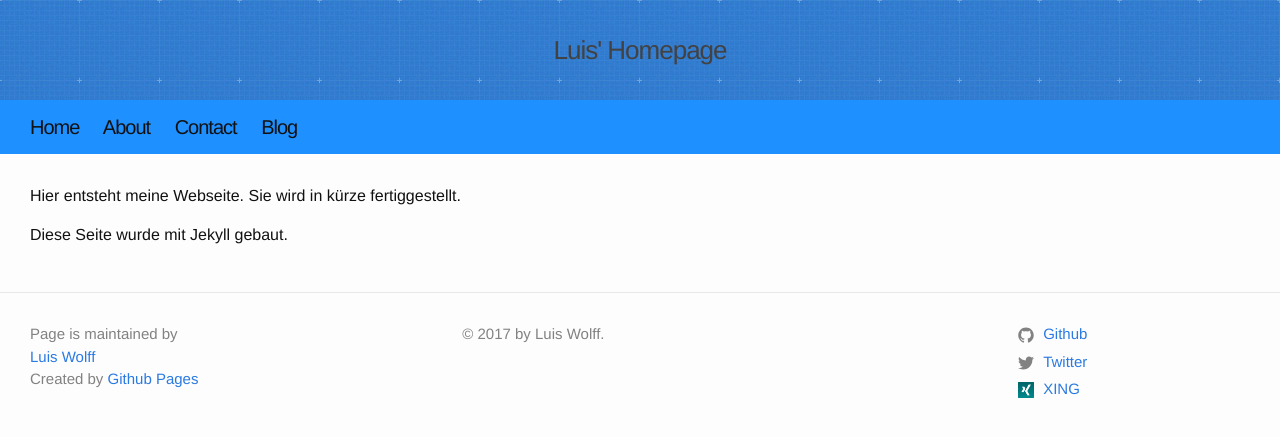
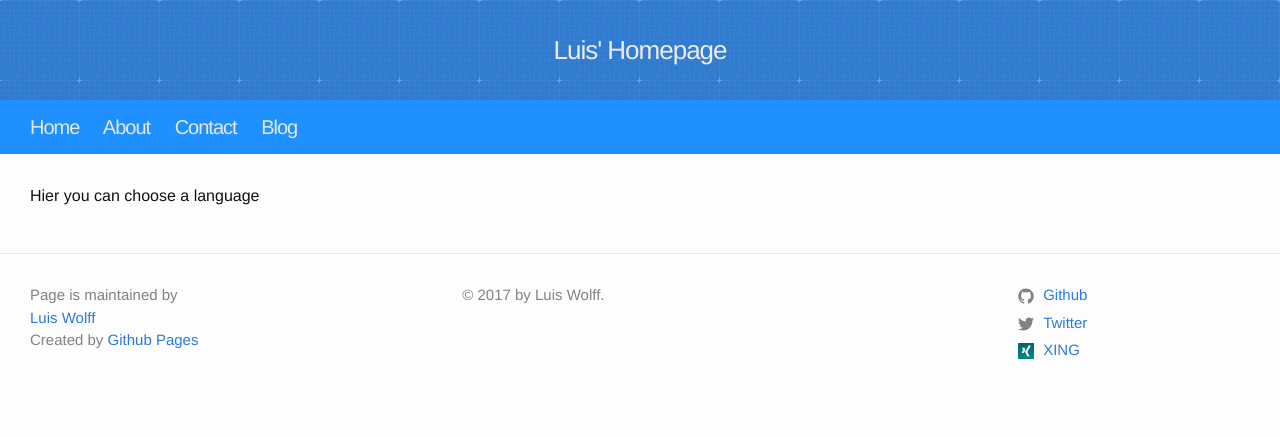
Before and after one commit to luiswolff/luiswolff.github.io, a Jekyll site: the page built from index.html, in a window 1280 px wide. Shown: the top 437 px of the page. Built offline with Jekyll 4.4.1, drawn with Linux system fonts in a browser that asks for light colours.

Commit message:
added languages

```diff
--- a/_includes/nav.html
+++ b/_includes/nav.html
@@ -7,9 +7,9 @@
             </span>
         </label>
         <div class="trigger">
-            <a class="page-link" href="/index.html">Home</a>
-            <a class="page-link" href="/about.html">About</a>
-            <a class="page-link" href="/contact.html">Contact</a>
+            <a class="page-link" href="index.html">Home</a>
+            <a class="page-link" href="about.html">About</a>
+            <a class="page-link" href="contact.html">Contact</a>
             <a class="page-link" href="/blog/">Blog</a>
         </div>
     </div>
--- a/_layouts/default.html
+++ b/_layouts/default.html
@@ -1,5 +1,5 @@
 <!DOCTYPE html>
-<html lang="en">
+<html lang="{{ page.language}}">
 
 <head>
   <meta charset="utf-8">
--- a/assets/css/main.css
+++ b/assets/css/main.css
@@ -164,7 +164,7 @@
     transform: translate(-50%, -50%)
   }
   header a, header a:visited {
-    color: #424242; }
+    color: #ececec; }
 
 nav {
   font-size: 20px;
@@ -176,10 +176,10 @@
     display: none; }
   nav .menu-icon {
     display: none; }
-  nav .page-link {
-    color: #111;
+  nav a {
+    color: #e8e8e8;
     line-height: 1.5; }
-    nav .page-link:not(:last-child) {
+    nav a:not(:last-child) {
       margin-right: 20px; }
   @media screen and (max-width: 600px) {
     nav {
--- a/blog/index.html
+++ b/blog/index.html
@@ -1,6 +1,7 @@
 ---
 layout: default
 title: Blog von Luis Wolff
+language: de
 ---
 
 <div class="blurl">
--- /dev/null
+++ b/de/about.html
@@ -0,0 +1,6 @@
+---
+layout: pages/about
+title: Über Luis Wolff
+language: de
+text-main: Hier werde ich etwas zu meinen bisherigen Wertegang und Kenntissen schreiben
+---
--- /dev/null
+++ b/de/contact.html
@@ -0,0 +1,6 @@
+---
+layout: pages/contact
+title: Kontaktiere Luis Wolff
+language: de
+text-main: Hier werde ich einige möglichkeiten nennen, wie Sie mit mir in Kontakt tretten können
+---
--- /dev/null
+++ b/en/about.html
@@ -0,0 +1,6 @@
+---
+layout: pages/about
+title: Über Luis Wolff
+language: en
+text-main: Hier I will tell you same thing from my CV.
+---
--- /dev/null
+++ b/en/contact.html
@@ -0,0 +1,6 @@
+---
+layout: pages/contact
+title: Kontaktiere Luis Wolff
+language: en
+text-main: Hier I will tell you same oportunitiers to contact me.
+---
--- a/index.html
+++ b/index.html
@@ -1,9 +1,9 @@
 ---
 layout: default
 title: Webseite von Luis Wolff
+language: en
 ---
 
 <div class="blurl">
-    <p>Hier entsteht meine Webseite. Sie wird in kürze fertiggestellt.</p>
-    <p>Diese Seite wurde mit Jekyll gebaut.</p>
+    <p>Hier you can choose a language</p>
 </div>
```
Also changed, not shown: _layouts/pages/about.html (added, +7 -0 lines), _layouts/pages/contact.html (added, +7 -0 lines), _layouts/pages/index.html (added, +8 -0 lines), about.html (deleted, +0 -8 lines), contact.html (deleted, +0 -8 lines), de/index.html (added, +8 -0 lines), en/index.html (added, +8 -0 lines), 1 other file.
